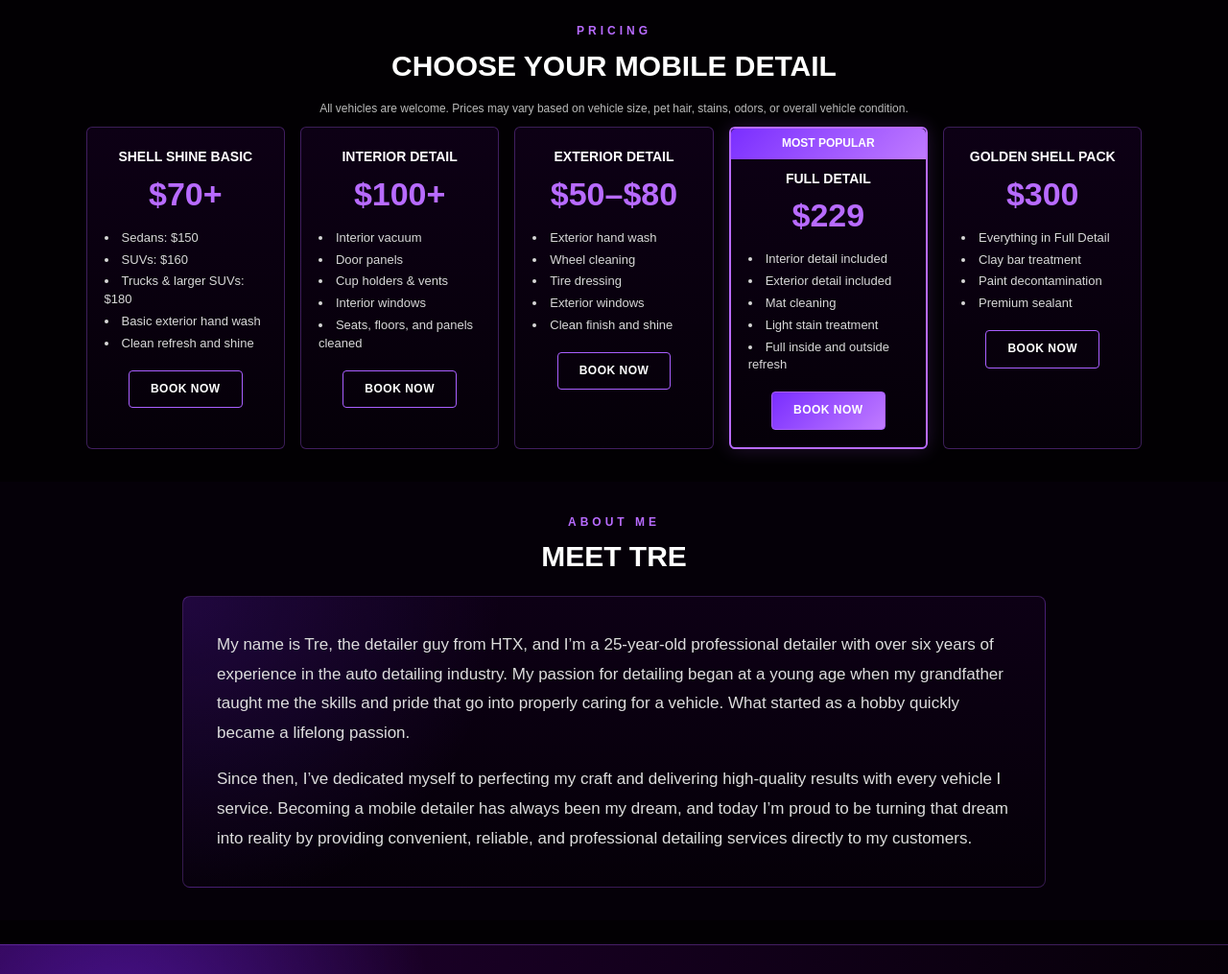
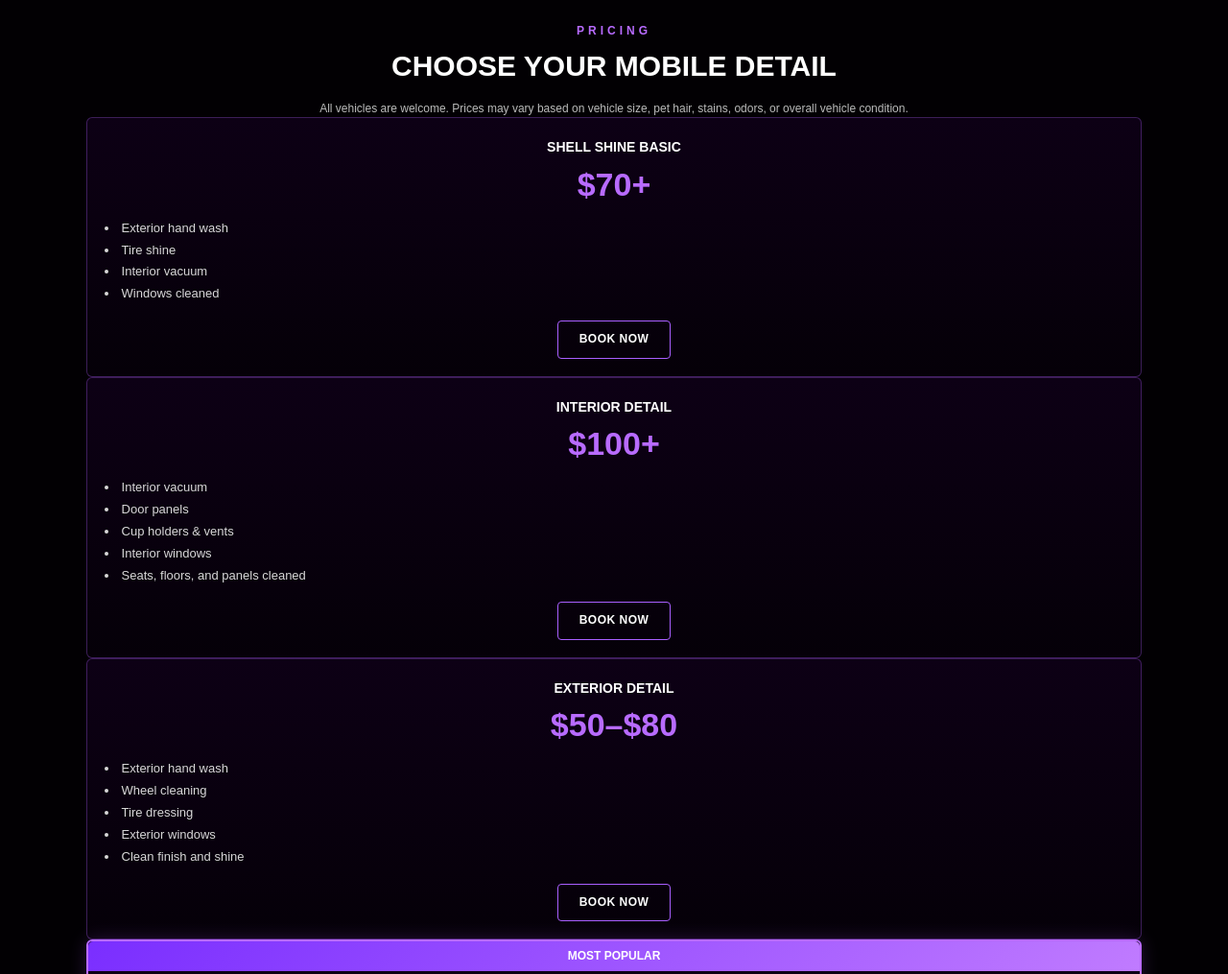
Before and after one commit to ysamia41-crypto/detailing-website, a plain HTML site: page index.html in a window 1280 px wide. Shown: the part 1180-2195 px from the top of the page at 96% size. Drawn offline with Linux system fonts and the light colour scheme.

Commit message:
Update index.html

```diff
--- a/index.html
+++ b/index.html
@@ -131,16 +131,14 @@
       All vehicles are welcome. Prices may vary based on vehicle size, pet hair, stains, odors, or overall vehicle condition.
     </p>
 
-    <div class="pricing-grid">
     <div class="price-card">
   <h3>Shell Shine Basic</h3>
   <p class="price">$70+</p>
   <ul>
-          <li>Sedans: $150</li>
-          <li>SUVs: $160</li>
-          <li>Trucks & larger SUVs: $180</li>
-          <li>Basic exterior hand wash</li>
-          <li>Clean refresh and shine</li>
+    <li>Exterior hand wash</li>
+    <li>Tire shine</li>
+    <li>Interior vacuum</li>
+    <li>Windows cleaned</li>
   </ul>
   <a href="https://calendly.com/samiasdetailing/express-refresh" target="_blank" class="small-btn">Book Now</a>
 </div>
```
Lines whose indentation alone changed are shown as unchanged.
